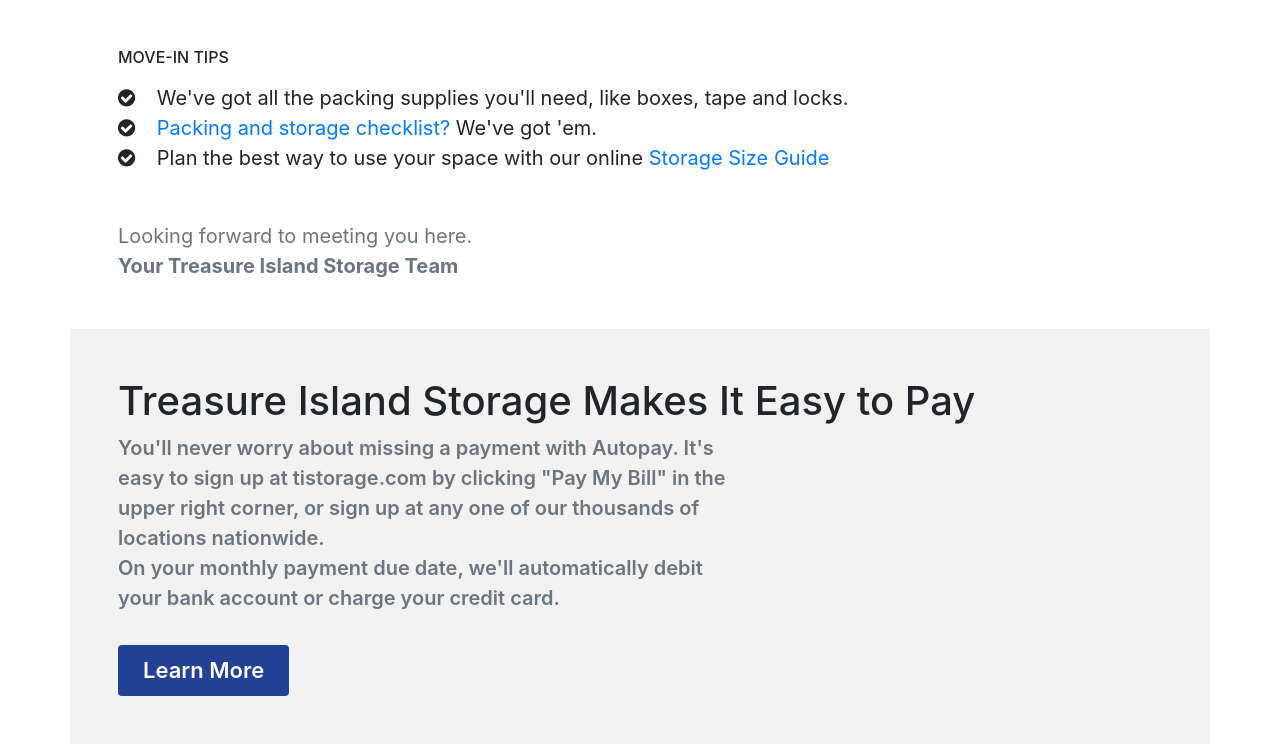
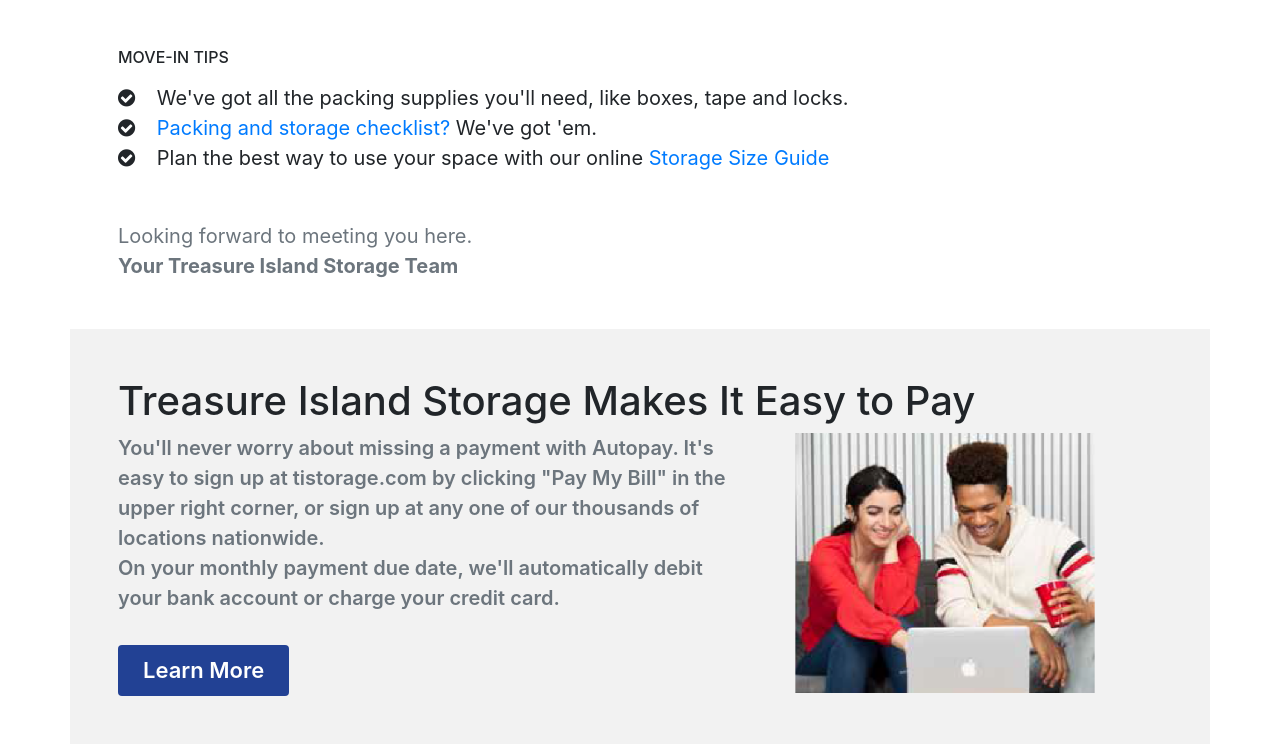
Before and after one commit to eskimo1228/landing-pages, a plain HTML site: page index.html in a window 1280 px wide. Shown: the part 2163-2907 px from the top of the page. Drawn offline with Linux system fonts and the light colour scheme.

Commit message:
update index.html

```diff
--- a/index.html
+++ b/index.html
@@ -184,6 +184,7 @@
             </div>
             <div class="col-md-5">
                 <div class="d-flex justify-content-center">
+                    <img src="images/bg-img3.png" alt="" width="300">
                 </div>
             </div>
         </div>
```
